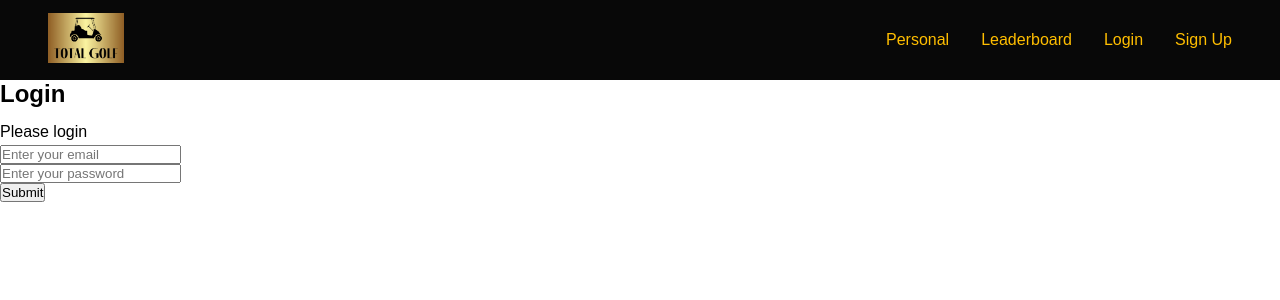
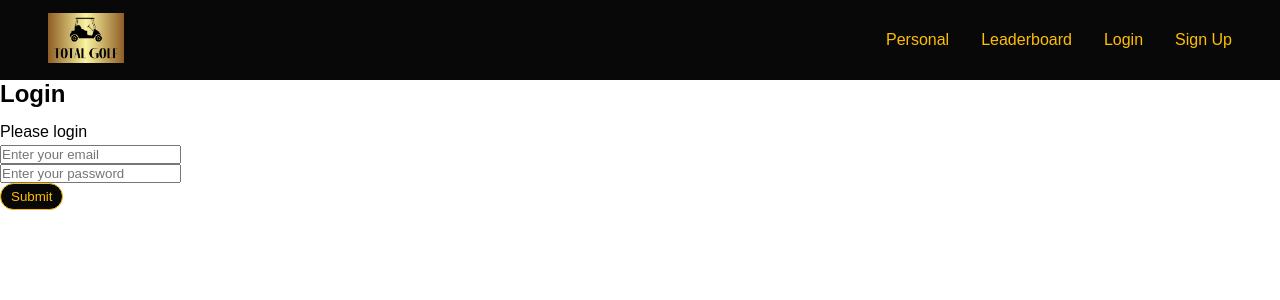
Before and after one commit to seanscott95/Total-Golf, a React (Create React App) app in the folder client/: page /login in a window 1280 px wide. Shown: the top 300 px of the page. Built offline with nearby package versions, Linux system fonts and the light colour scheme.

Commit message:
replaced the root colors that were set in navbar to the index css, removed the counter arrows on all inputs

```diff
--- a/client/src/index.css
+++ b/client/src/index.css
@@ -1,3 +1,9 @@
+:root {
+  --primary-color: #ffbe00;
+  --secondary-color: #080808;
+  --third-color: #343434;
+}
+
 * {
   margin: 0;
   padding: 0;
@@ -33,10 +39,28 @@ h3 {
   margin-bottom: 10px;
 }
 
-table, th {
-  border: 1px solid black;
+button {
+  color: var(--primary-color);
+  background: var(--secondary-color);
+  border: 1px solid var(--primary-color);
+  border-radius: 45px;
+  cursor: pointer;
+  padding: 5px 10px;
+  transition-duration: 0.4s;
 }
 
-table input {
-  width: 30px;
+button:hover {
+  transform: scale(0.98);
 }
+
+/* ------------REMOVES COUNTER ON INPUTS------------ */
+/* Chrome, Safari, Edge, Opera */
+input::-webkit-outer-spin-button,
+input::-webkit-inner-spin-button {
+    -webkit-appearance: none;
+    margin: 0; /* <-- Apparently some margin are still there even though it's hidden */
+}
+/* Firefox */
+input[type=number] {
+    -moz-appearance:textfield;
+}
```
